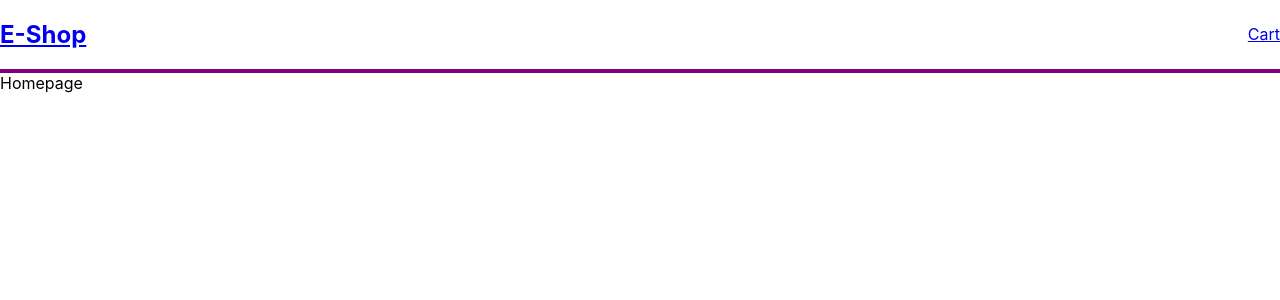
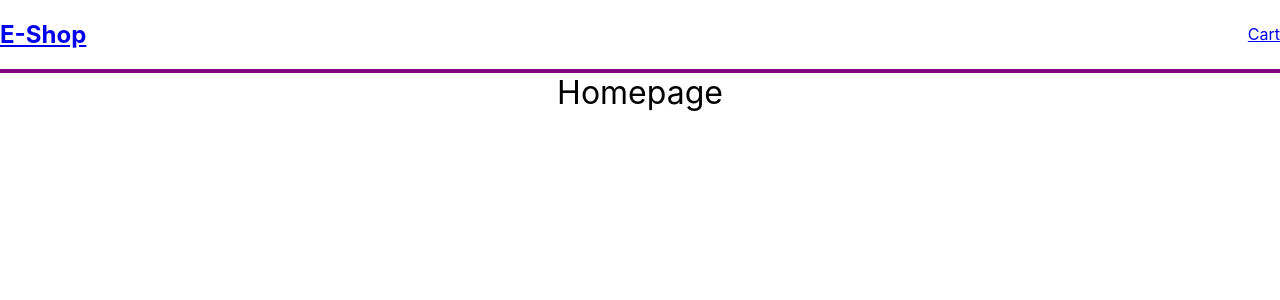
Before and after one commit to lu4ezar/e-shop, a React (Create React App) app: page /#/ in a window 1280 px wide. Shown: the top 300 px of the page. Built offline with nearby package versions, Linux system fonts and the light colour scheme.

Commit message:
+ HeadingText

```diff
--- a/src/components/Cart/Cart.tsx
+++ b/src/components/Cart/Cart.tsx
@@ -1,10 +1,12 @@
 import React from "react";
 import { Link } from "react-router-dom";
+import HeadingText from "../shared/HeadingText";
 
 const Cart = () => (
   <div>
-    Cart<div>У вас уже 500 товаров в корзине.</div>
-    <Link to="/order">Оформить заказ</Link>
+    <HeadingText pxSize={32}>Cart</HeadingText>
+    <div>There are 500 products in your cart.</div>
+    <Link to="/order">BUY</Link>
   </div>
 );
 
--- a/src/components/Homepage/Homepage.tsx
+++ b/src/components/Homepage/Homepage.tsx
@@ -1,5 +1,10 @@
 import React from "react";
+import HeadingText from "../shared/HeadingText";
 
-const Home = () => <div>Homepage</div>;
+const Home = () => (
+  <div>
+    <HeadingText pxSize={32}>Homepage</HeadingText>
+  </div>
+);
 
 export default Home;
--- a/src/components/Order/Order.tsx
+++ b/src/components/Order/Order.tsx
@@ -1,5 +1,10 @@
 import React from "react";
+import HeadingText from "../shared/HeadingText";
 
-const Order = () => <div>Order</div>;
+const Order = () => (
+  <div>
+    <HeadingText pxSize={32}>Order</HeadingText>
+  </div>
+);
 
 export default Order;
--- /dev/null
+++ b/src/components/shared/HeadingText/HeadingText.scss
@@ -0,0 +1,4 @@
+.HeadingText {
+  display: flex;
+  justify-content: center;
+}
--- /dev/null
+++ b/src/components/shared/HeadingText/HeadingText.tsx
@@ -0,0 +1,15 @@
+import React from "react";
+import "./HeadingText.scss";
+
+type HeadingTextProps = {
+  pxSize: number;
+  children: string;
+};
+
+const HeadingText = ({ pxSize, children }: HeadingTextProps) => (
+  <div className="HeadingText" style={{ fontSize: `${pxSize}px` }}>
+    {children}
+  </div>
+);
+
+export default HeadingText;
--- /dev/null
+++ b/src/components/shared/HeadingText/index.ts
@@ -0,0 +1 @@
+export { default } from "./HeadingText";
```
